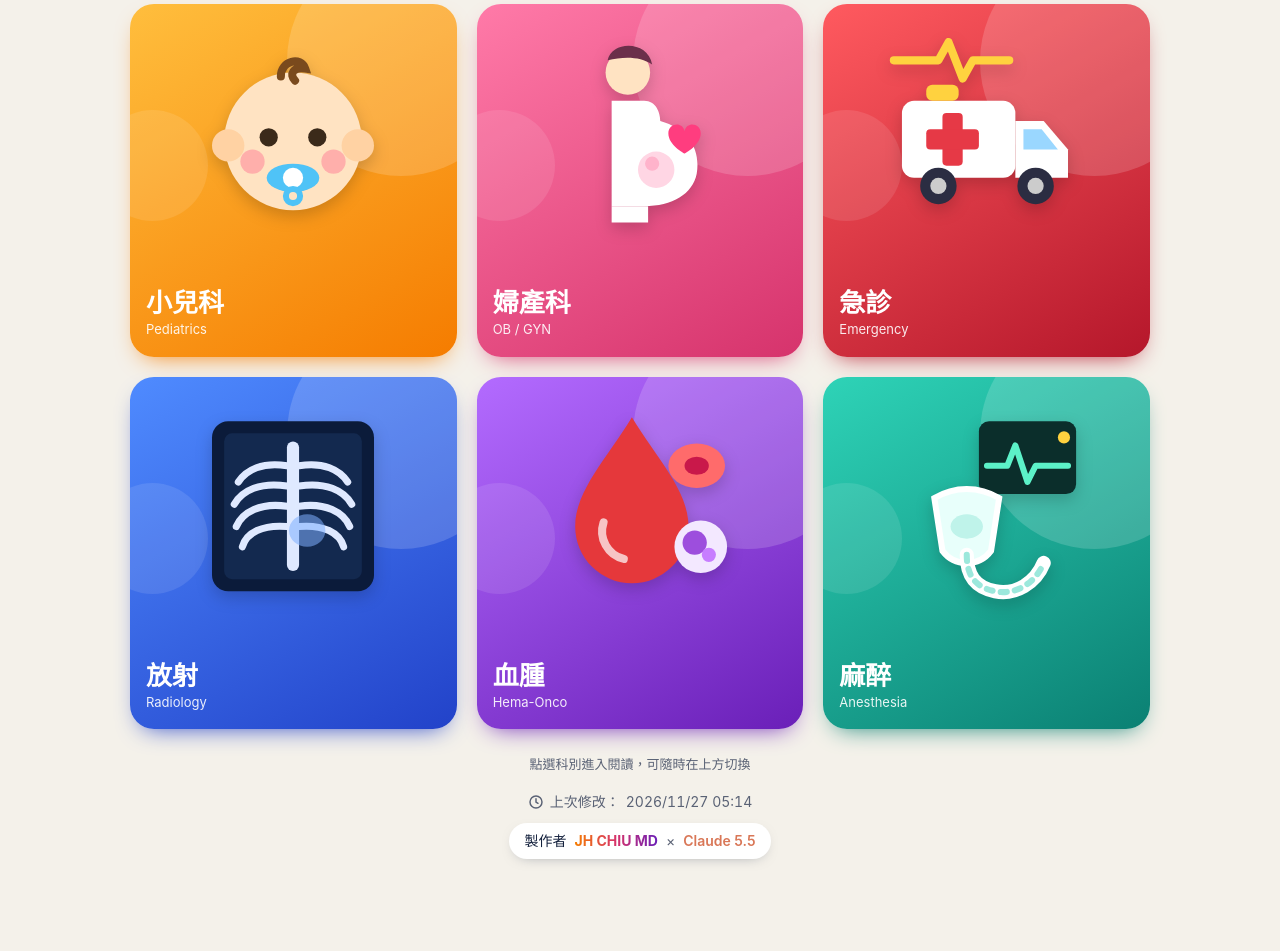
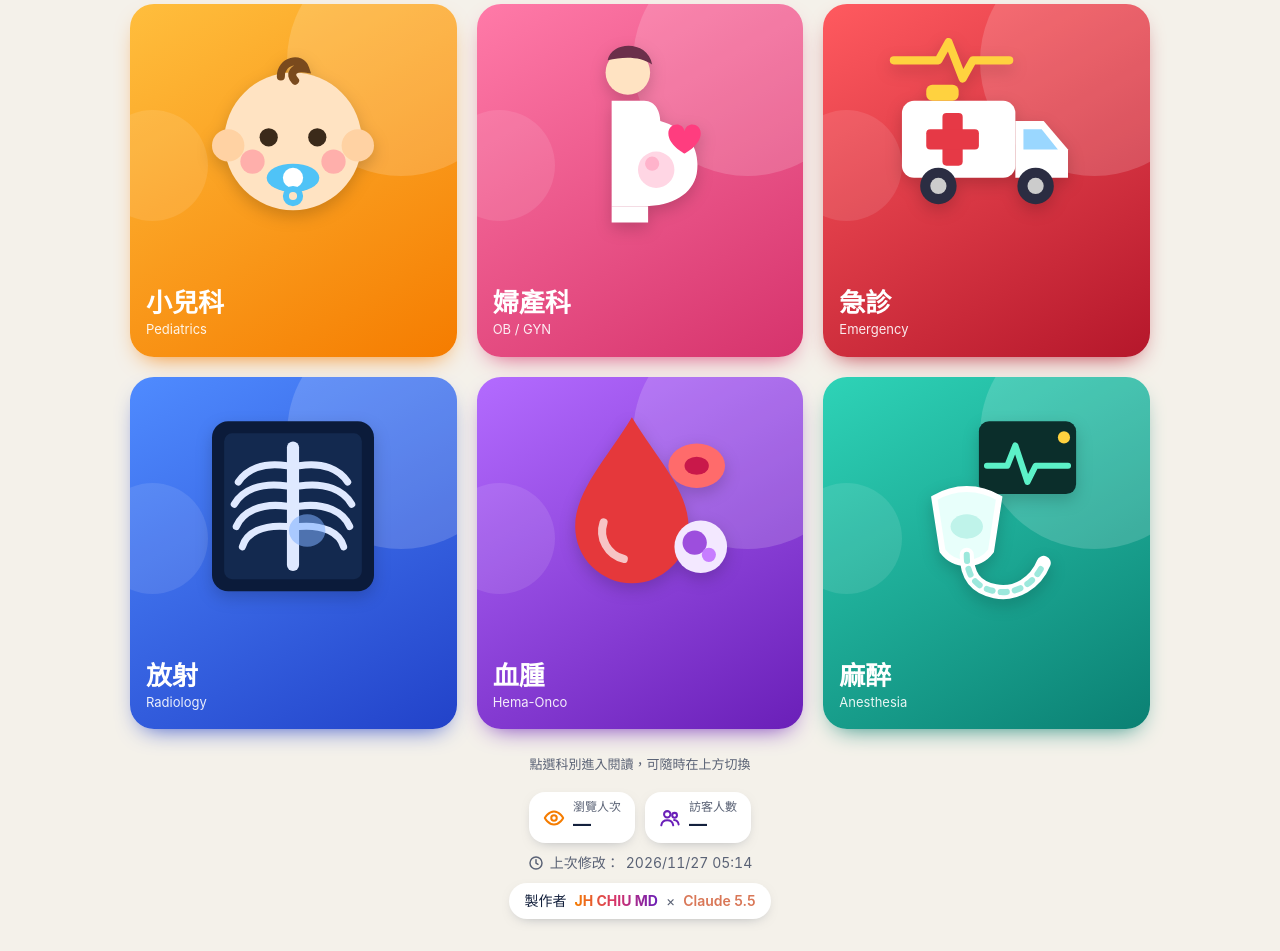
Before and after one commit to cxrfile39-cell/journals, a plain HTML site: page index.html in a window 1280 px wide. Shown: the part 110-1061 px from the top of the page. Before the commit the page ends 1001 px from the top, so only its background shows below. Drawn offline with Linux system fonts and the light colour scheme; some packages are replaced by stand-ins of ours; a script that the page names is missing.

Commit message:
首頁新增瀏覽人次與訪客人數（不蒜子）
Co-Authored-By: Claude Opus 5.5 <noreply@anthropic.com>
Claude-Session: https://claude.ai/code/session_014mGXqrsoFJR1ru8xc5M92b

```diff
--- a/index.html
+++ b/index.html
@@ -36,6 +36,12 @@ button{font:inherit;cursor:pointer}
 .credit{margin-top:18px;display:flex;flex-direction:column;align-items:center;gap:10px;font-size:14px}
 .upd{display:flex;align-items:center;gap:6px;color:var(--sub)}
 .upd svg{width:16px;height:16px}
+.stats{display:flex;gap:10px;flex-wrap:wrap;justify-content:center}
+.stat{display:flex;align-items:center;gap:8px;padding:8px 14px;border-radius:16px;background:light-dark(#fff,#1a2236);box-shadow:0 4px 14px -8px rgba(20,33,61,.5)}
+.stat svg{width:22px;height:22px;flex:none}
+.stat span{display:flex;flex-direction:column;line-height:1.15}
+.stat small{font-size:12px;color:var(--sub)}
+.stat b{font-size:18px;font-variant-numeric:tabular-nums;white-space:nowrap}
 .upd time{font-variant-numeric:tabular-nums;white-space:nowrap}
 .who{display:flex;align-items:center;gap:8px;flex-wrap:wrap;justify-content:center;padding:8px 16px;border-radius:999px;
   background:light-dark(#fff,#1a2236);box-shadow:0 4px 14px -8px rgba(20,33,61,.5)}
@@ -145,6 +151,10 @@ iframe.on{display:block}
  <div class="grid" id="grid"></div>
  <p class="foot">點選科別進入閱讀，可隨時在上方切換</p>
  <footer class="credit">
+  <div class="stats" aria-live="polite">
+   <div class="stat"><svg viewBox="0 0 24 24" fill="none" stroke="#f57c00" stroke-width="2.2" stroke-linecap="round" stroke-linejoin="round"><path d="M2 12s3.6-7 10-7 10 7 10 7-3.6 7-10 7S2 12 2 12z"/><circle cx="12" cy="12" r="3"/></svg><span><small>瀏覽人次</small><b id="busuanzi_value_page_pv">—</b></span></div>
+   <div class="stat"><svg viewBox="0 0 24 24" fill="none" stroke="#6a1fb8" stroke-width="2.2" stroke-linecap="round" stroke-linejoin="round"><circle cx="9" cy="8" r="3.5"/><path d="M2.5 20c.6-3.6 3.2-5.5 6.5-5.5s5.9 1.9 6.5 5.5"/><circle cx="17" cy="9" r="2.6"/><path d="M16.5 14.3c2.6.2 4.4 2 4.9 4.7"/></svg><span><small>訪客人數</small><b id="busuanzi_value_site_uv">—</b></span></div>
+  </div>
   <div class="upd"><svg viewBox="0 0 24 24" fill="none" stroke="currentColor" stroke-width="2.2" stroke-linecap="round"><circle cx="12" cy="12" r="9"/><path d="M12 7v5l3 2"/></svg>上次修改：<time id="mod">—</time></div>
   <div class="who">製作者 <b>JH CHIU MD</b><span class="x">×</span><span class="ai">Claude 5.5</span></div>
  </footer>
@@ -222,5 +232,7 @@ if(!isNaN(d)){
 }
 }
 </script>
+<!-- 瀏覽人次：不蒜子 busuanzi（免註冊）。載入失敗時數字保持「—」，不影響頁面 -->
+<script async src="https://busuanzi.ibruce.info/busuanzi/2.3/busuanzi.pure.mini.js"></script>
 </body>
 </html>
```
